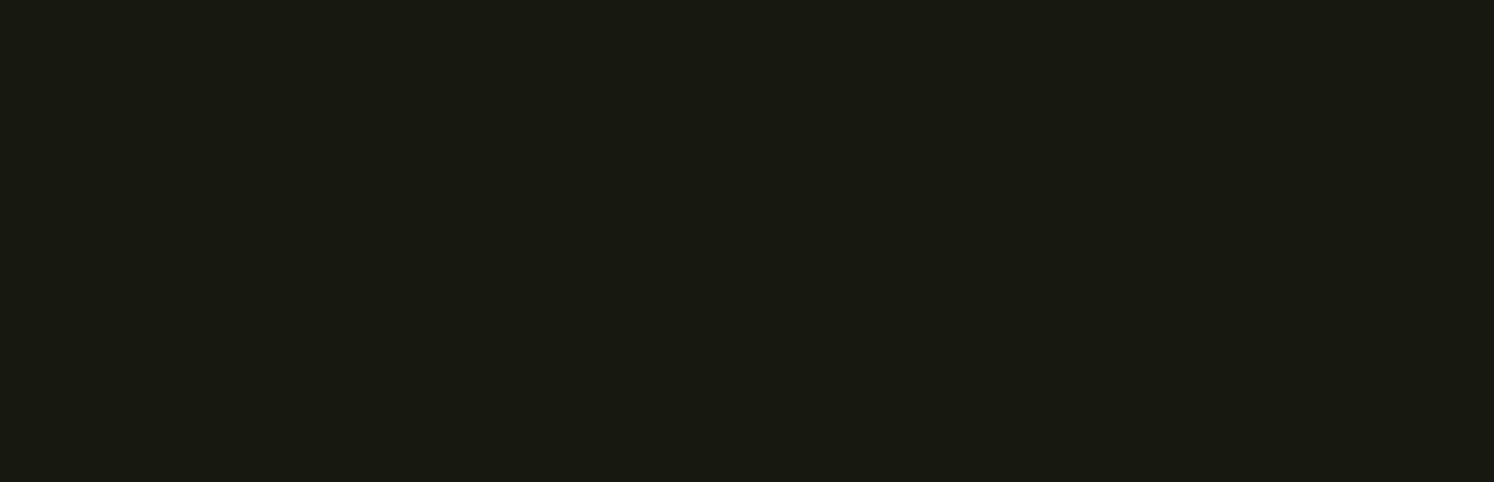
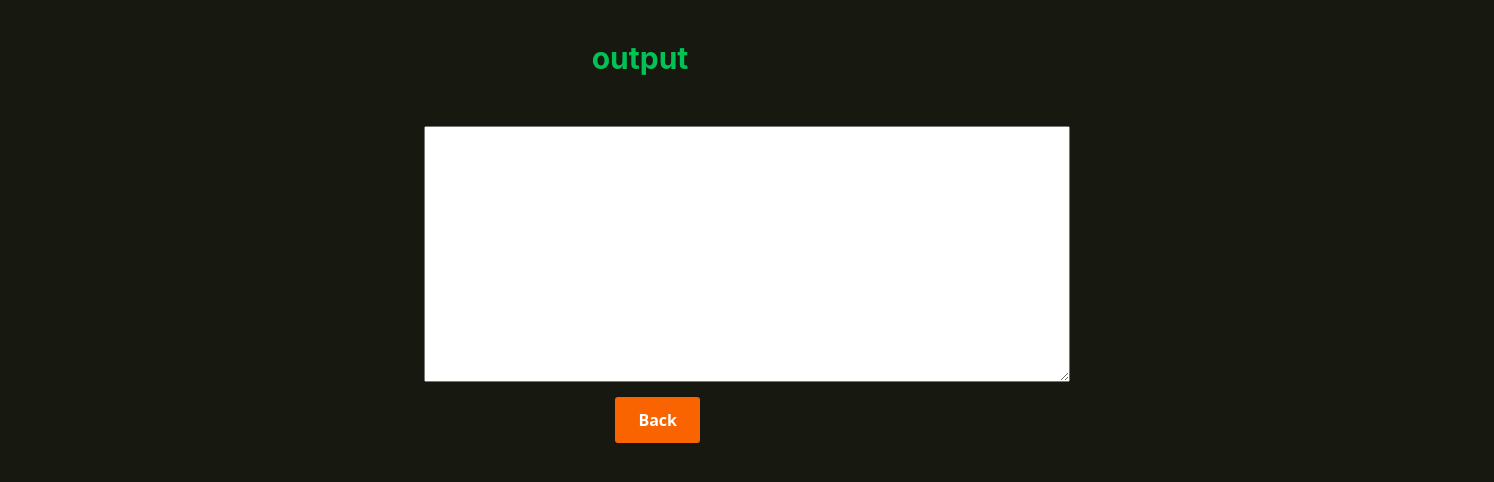
Before and after one commit to anurag270102/Code-Editor, a React (Create React App) app: page /editor/1/run in a window 1280 px wide. Before the commit this address had no page. Shown: the top 482 px of the page, 1494 px wide, since content can reach past the window. Built offline with nearby package versions, Linux system fonts and the light colour scheme; a web font is replaced by a local one.

Commit message:
adding theme

```diff
--- a/package.json
+++ b/package.json
@@ -6,6 +6,7 @@
     "@testing-library/jest-dom": "^5.17.0",
     "@testing-library/react": "^13.4.0",
     "@testing-library/user-event": "^13.5.0",
+    "axios": "^1.6.7",
     "body-parser": "^1.20.2",
     "codemirror": "^5.65.2",
     "compilex": "^0.7.4",
@@ -18,6 +19,7 @@
     "react-scripts": "5.0.1",
     "socket.io": "^4.7.4",
     "socket.io-client": "^4.7.4",
+    "update": "^0.7.4",
     "uuid": "^9.0.1",
     "web-vitals": "^2.1.4"
   },
--- a/src/App.css
+++ b/src/App.css
@@ -1,3 +1,4 @@
+
 .homePageWrapper {
   display: flex;
   align-items: center;
@@ -107,7 +108,7 @@ footer a:hover {
 .clientlist {
   display: flex;
   align-items: center;
-  justify-content: center;
+  justify-content: start;
   flex-wrap: wrap;
   gap: 20px;
   overflow-y: hidden;
@@ -164,6 +165,7 @@ footer a:hover {
   display: flex;
   margin-bottom: 30px;
 }
+
 .runbtn:hover {
   background: #000;
   color: #03FA6E;
@@ -189,13 +191,15 @@ footer a:hover {
   transform: scale(1.5);
 
 }
-.btn_run_content{
+
+.btn_run_content {
   font-weight: 600;
   padding: 1px;
   margin: 0px auto;
   display: flex;
   align-items: center;
 }
+
 .aside {
   width: 200px;
   /* adjust width as needed */
@@ -225,30 +229,86 @@ footer a:hover {
   margin-bottom: 20px;
   /* adjust margin as needed */
 }
-.output{
-  display: none;
-}
-.output_show{
-  display: block;
-  background: linear-gradient(in hsl longer hue, white, gray);
-  height: 120px;
+
+
+
+.output_show {
+  height: 250px;
   color: #3f3f3f;
   font-family: 'Franklin Gothic Medium', 'Arial Narrow', Arial, sans-serif;
   font-size: medium;
   letter-spacing: 1px;
-  /* overflow-x: hidden; */
-  width: 100%;
+  width: 50%;
+  margin: 10px 424px;
   overflow: hidden;
-  display: flex;
 }
-.output_heading{
+
+.output_heading {
   font-size: 30px;
   text-align: center;
   color: #01c355;
   letter-spacing: normal;
   transition: all 2s ease-in;
 }
-.output_show:focus{
+
+.output_show:focus {
   outline: none;
   border: none;
 }
+
+.button-5 {
+
+  align-items: center;
+  background-clip: padding-box;
+  background-color: #fa6400;
+  border: 1px solid transparent;
+  border-radius: .25rem;
+  box-shadow: rgba(0, 0, 0, 0.02) 0 1px 3px 0;
+  box-sizing: border-box;
+  color: #fff;
+  cursor: pointer;
+  display: inline-flex;
+  font-family: system-ui, -apple-system, system-ui, "Helvetica Neue", Helvetica, Arial, sans-serif;
+  font-size: 16px;
+  font-weight: 600;
+  justify-content: center;
+  line-height: 1.25;
+  margin:auto 48% ;
+  min-height: 3rem;
+  padding: calc(.875rem - 1px) calc(1.5rem - 1px);
+  position: relative;
+  text-decoration: none;
+  transition: all 250ms;
+  user-select: none;
+  -webkit-user-select: none;
+  touch-action: manipulation;
+  vertical-align: baseline;
+  width: auto;
+}
+
+.button-5:hover,
+.button-5:focus {
+  background-color: #fb8332;
+  box-shadow: rgba(0, 0, 0, 0.1) 0 4px 12px;
+}
+
+.button-5:hover {
+  transform: translateY(-1px);
+}
+
+.button-5:active {
+  background-color: #c85000;
+  box-shadow: rgba(0, 0, 0, .06) 0 2px 4px;
+  transform: translateY(0);
+}
+.theme-btn{
+  margin-bottom: 20px;
+  font-weight: 700;
+}
+.theme-btn:hover{
+  background: #000;
+  color: #03FA6E;
+  font-weight: 500;
+  fill: #01c355;
+  transition: all 0.4s ease-in-out;
+}
--- a/src/App.js
+++ b/src/App.js
@@ -3,6 +3,7 @@ import { BrowserRouter, Routes, Route } from 'react-router-dom';
 import Home from './pages/Home';
 import EditorPage from './pages/EditorPage';
 import { Toaster } from 'react-hot-toast';
+import Output from './components/Output/Output';
 function App() {
   return (
     [
@@ -21,6 +22,7 @@ function App() {
         <Routes>
           <Route path='/' element={<Home></Home>}></Route>
           <Route path='/editor/:roomId' element={<EditorPage></EditorPage>}></Route>
+          <Route path='editor/:roomId/run' element={<Output></Output>}></Route>
         </Routes>
       </BrowserRouter>
     ]
--- a/src/components/Editor.js
+++ b/src/components/Editor.js
@@ -2,13 +2,26 @@ import React, { useEffect, useRef } from "react";
 import Codemirror from 'codemirror';
 import 'codemirror/lib/codemirror.css';
 import 'codemirror/mode/javascript/javascript';
+import 'codemirror/mode/python/python';
+import 'codemirror/theme/abcdef.css';
+import 'codemirror/theme/bespin.css';
+import 'codemirror/theme/ambiance.css';
+import 'codemirror/theme/abbott.css';
+import 'codemirror/theme/3024-day.css';
+import 'codemirror/theme/material.css';
+import 'codemirror/theme/ttcn.css';
+import 'codemirror/theme/mdn-like.css';
+import 'codemirror/theme/idea.css';
+import 'codemirror/theme/eclipse.css';
 import 'codemirror/theme/dracula.css';
+import 'codemirror/theme/blackboard.css';
 import 'codemirror/addon/edit/closetag';
 import 'codemirror/addon/edit/closebrackets';
 import ACTIONS from "../action";
 
-const Editor = ({ socketRef, roomId,oncodechange }) => {
-    console.log(socketRef)
+const Editor = ({ socketRef, roomId,oncodechange,theme }) => {
+   // console.log(socketRef)
+    console.log(`${theme}`);
     const editorRef = useRef(null);
     useEffect(() => {
         // console.log('called');
@@ -18,13 +31,12 @@ const Editor = ({ socketRef, roomId,oncodechange }) => {
                 textarea,
                 {
                     mode: { name: "javascript", json: true },
-                    theme: 'dracula',
+                    theme: theme,
                     autoCloseTags: true,
                     autoCloseBrackets: true,
-                    lineNumbers: true
+                    lineNumbers: true,
                 }
             );
-
             setInterval(()=>{
                  socketRef.current.on(ACTIONS.CODE_CHANGE, ({ code }) => {
                     if (code !== null) {
@@ -51,10 +63,11 @@ const Editor = ({ socketRef, roomId,oncodechange }) => {
                 socketRef.current.off(ACTIONS.JOINED);
                 socketRef.current.off(ACTIONS.DISCONNECTED);
                 socketRef.current.off(ACTIONS.CODE_CHANGE);
+                // eslint-disable-next-line react-hooks/exhaustive-deps
                 socketRef.current.disconnect();
             }
         })
-    }, [roomId, socketRef]);
+    }, [roomId, socketRef, theme]);
     return ([
         <textarea id='realtimeeditor' name=""></textarea>
     ])
--- /dev/null
+++ b/src/components/Output/Output.js
@@ -0,0 +1,16 @@
+import { useLocation ,useNavigate} from "react-router-dom";
+
+const Output = () => {
+    const navigate=useNavigate();
+
+    return ([
+        <>
+            <h4 className="output_heading">output</h4>
+                <textarea className="output_show"></textarea>
+            <button className="button-5" onClick={()=>{
+                navigate(-1);
+            }}>Back</button>
+        </>
+    ])
+}
+export default Output;
--- a/src/pages/EditorPage.js
+++ b/src/pages/EditorPage.js
@@ -16,6 +16,8 @@ const EditorHome = () => {
     const [clients, setclients] = useState([]);
     const codeRef = useRef(null);
     const [output, setoutput] = useState(false);
+    const [theme, settheme] = useState(false);
+    const [get_theme, set_get_theme] = useState('drakula');
     useEffect(() => {
         const init = async () => {
             try {
@@ -69,7 +71,6 @@ const EditorHome = () => {
             }
         };
     }, []);
-
     if (!location.state) {
         return <Navigate to={'/'} />;
     }
@@ -83,14 +84,25 @@ const EditorHome = () => {
             console.log(error);
         }
     }
+
+    const handlerun = () => {
+        setoutput(!output);
+        navigate(`/editor/${roomId}/run`, {
+            state: {
+                roomId
+            }
+        });
+    }
     function LeaveRoom() {
         navigate('/');
     }
-
-
-
-
-    return (
+    const handletheme = () => {
+        settheme(!theme);
+    }
+    const set_theme = (e) => {
+        set_get_theme(e.target.value);
+    }
+    return (<>
         <div className="mainwrap">
             <div className={"aside"}>
                 <div className="asideinner">
@@ -107,7 +119,7 @@ const EditorHome = () => {
                         }
                     </div>
                 </div>
-                <button className="btn runbtn" onClick={() => { setoutput(!output) }} >
+                <button className="btn runbtn" onClick={handlerun} >
                     <h2 className="btn_run_content">Run
                         <svg class="play-icon" xmlns="http://www.w3.org/2000/svg" viewBox="0 0 24 24">
                             <path d="M8 5v14l11-7z" />
@@ -115,17 +127,38 @@ const EditorHome = () => {
                     </h2>
 
                 </button>
+                <button className="btn theme-btn" onClick={handletheme}>Theme</button>
                 <button className="btn copybtn" onClick={copyRoomID}>Copy Room ID</button>
                 <button className="btn leavebtn" onClick={LeaveRoom}>Leave</button>
             </div>
             <div className="editorpage">
-                <Editor socketRef={socketRef} roomId={roomId} oncodechange={(code) => { codeRef.current = code }}></Editor>
+                <Editor socketRef={socketRef} roomId={roomId} oncodechange={(code) => { codeRef.current = code }} theme={get_theme}></Editor>
+                <div style={theme ?
+                    { height: '100vh', width: '100px', position: 'absolute', top: '0px', right: '0px', background: 'black', display: 'block', padding: '20px 20px 20px 20px' } :
+                    { display: 'none' }}
+                >
+                    <div style={{ display: 'flex', flexDirection: 'column' }}>
+
+                        <button className="btn theme-btn" onClick={(e) => set_theme(e)} value={'default'}>default</button>
+                        <button className="btn theme-btn" onClick={(e) => set_theme(e)} value={'abcdef'}>abcdef</button>
+                        <button className="btn theme-btn" onClick={(e) => set_theme(e)} value={'material'}>material</button>
+                        <button className="btn theme-btn" onClick={(e) => set_theme(e)} value={'3024-day'}>3024-day</button>
+                        <button className="btn theme-btn" onClick={(e) => set_theme(e)} value={'abbott'}>abbott</button>
+                        <button className="btn theme-btn" onClick={(e) => set_theme(e)} value={'ambiance'}>ambiance</button>
+                        <button className="btn theme-btn" onClick={(e) => set_theme(e)} value={'bespin'}>bespin</button>
+                        <button className="btn theme-btn" onClick={(e) => set_theme(e)} value={'blackboard'}>blackboard</button>
+                        <button className="btn theme-btn" onClick={(e) => set_theme(e)} value={'drakula'}>drakula</button>
+                        <button className="btn theme-btn" onClick={(e) => set_theme(e)} value={'eclipse'}>eclipse</button>
+                        <button className="btn theme-btn" onClick={(e) => set_theme(e)} value={'idea'}>idea</button>
+                        <button className="btn theme-btn" onClick={(e) => set_theme(e)} value={'mdn-like'}>mdn-like</button>
+                        <button className="btn theme-btn" onClick={(e) => set_theme(e)} value={'ttcn'}>ttcn</button>
+                    </div>
+                </div>
             </div>
-             <h4 className="output_heading">output</h4>
-            <div className={output ? 'output_show' : 'output'}>
-                <textarea className="output_show"></textarea>
-            </div>
+
         </div>
+
+    </>
     );
 };
 
--- a/src/pages/Home.js
+++ b/src/pages/Home.js
@@ -2,6 +2,7 @@ import { useState } from 'react';
 import {v4 as uuidv4} from 'uuid';
 import toast from 'react-hot-toast';
 import { useNavigate } from 'react-router-dom';
+
 const Home = () => {
     const navigate=useNavigate();
     const [roomid,setroomid]=useState("");
@@ -29,6 +30,7 @@ const Home = () => {
             joinroom();
         }
     }
+
     return ([
         <div key={1212} className="homePageWrapper">
             <div className="fromWrapper">
```
Also changed, not shown: server.js (+14 -1 lines), 1 other file (tests, documents, lock files or other folders).
